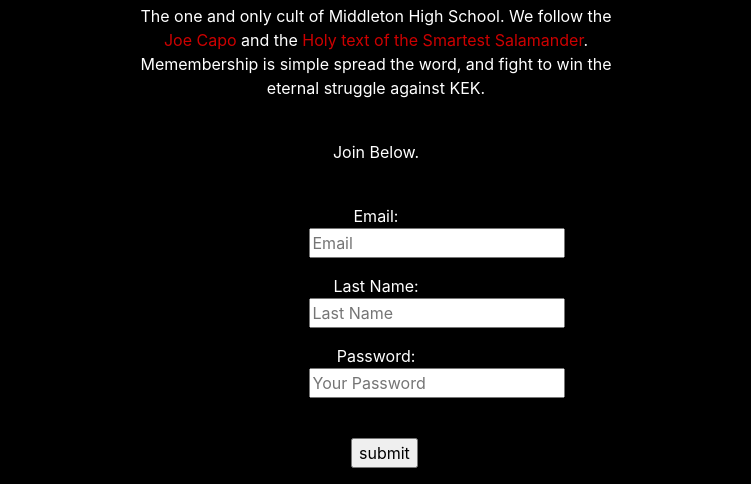
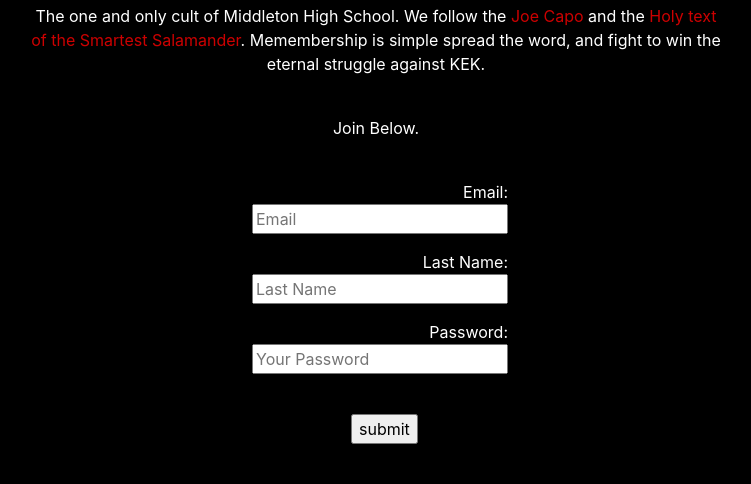
Before and after one commit to ZupremaZOTDO/OTDO, a PHP site: page / in a window 1280 px wide. Shown: the part 448-932 px from the top of the page, without its empty margins (264-1015 px from the left). After the commit the page ends 892 px from the top, so only its background shows below. Run offline with PHP 8.4, Linux system fonts and the light colour scheme; some libraries are stand-ins or nearby versions.

Commit message:
third commit

```diff
--- a/mainStyle.css
+++ b/mainStyle.css
@@ -1,6 +1,9 @@
-*{
+* {
     box-sizing: border-box;
 }
+
+
+/*navBar*/
 
 
 /*main title css*/
@@ -41,7 +44,7 @@
 }
 
 .textInside{
-  width: 500px;
+  width: 700px;
   display: block;
   margin-left: auto;
   margin-right: auto;
@@ -66,13 +69,12 @@ color: #ff3300;
 }
 
 .button_1{
-  width: 135px;
+  width: 16.5em;
   display: block;
   margin-left: auto;
   margin-right: auto;
   color: #fff;
-  text-align: center;
-
+  text-align: right;
 }
 
 .submitButton{
```
